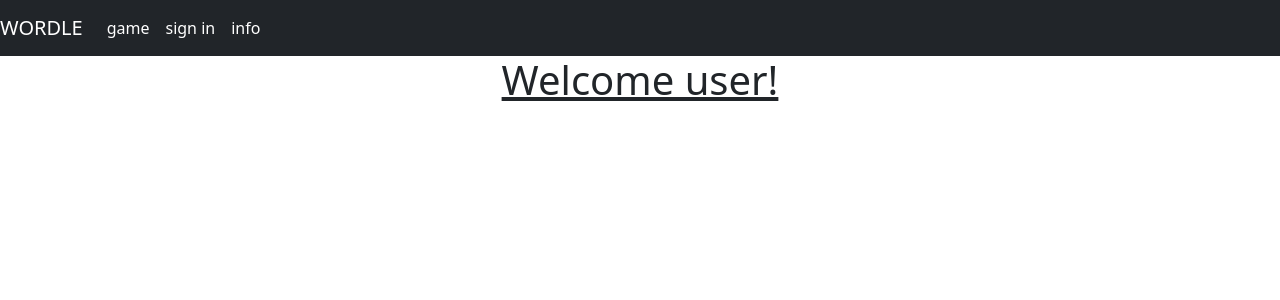
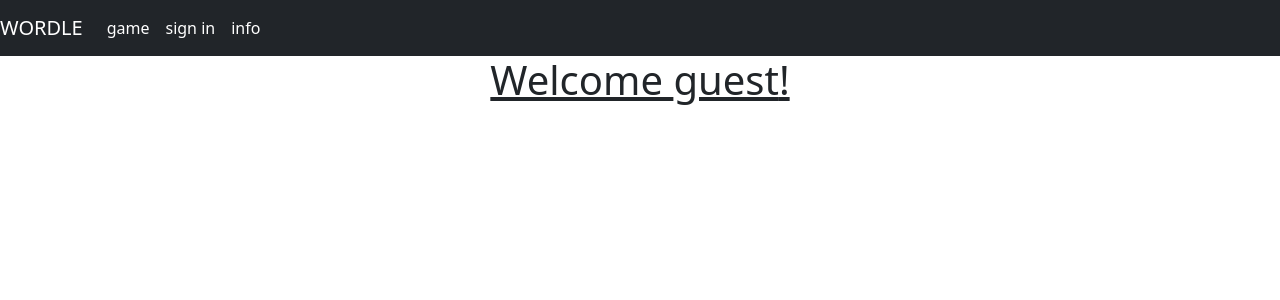
Before and after one commit to idan-tepe/wordle, a React (Create React App) app: page / in a window 1280 px wide. Shown: the top 300 px of the page. Built offline with nearby package versions, Linux system fonts and the light colour scheme.

Commit message:
with sign in

```diff
--- a/src/App.js
+++ b/src/App.js
@@ -7,16 +7,19 @@ import { useState } from "react";
 
 function App() {
   const [show, setShow] = useState(false);
+  const [user, setUser] = useState("guest");
   const handleShow = () => setShow(true);
 
   return (
     <>
-      <NavBarContext.Provider value={{ setShow, handleShow, show }}>
+      <NavBarContext.Provider
+        value={{ setShow, handleShow, show, user, setUser }}
+      >
         <NavBar />
+        <div className="container">
+          <Outlet />
+        </div>
       </NavBarContext.Provider>
-      <div className="container">
-        <Outlet />
-      </div>
     </>
   );
 }
--- a/src/App.scss
+++ b/src/App.scss
@@ -7,6 +7,9 @@ body {
     text-align: center;
     text-decoration: underline;
     margin: 0;
+  }
+  span {
+    color: white;
   }
   .container {
     margin: auto;
--- a/src/Comonents/navBar.js
+++ b/src/Comonents/navBar.js
@@ -4,7 +4,8 @@ import { NavBarContext } from "../contexts/navBarContext";
 import { InfoPopUp } from "./infoPage";
 
 export default function NavBar() {
-  const { handleShow } = useContext(NavBarContext);
+  const { handleShow, user, setUser } = useContext(NavBarContext);
+
   return (
     <>
       <nav className="navbar navbar-expand-lg navbar navbar-dark bg-dark">
@@ -17,9 +18,18 @@ export default function NavBar() {
             <Link className="nav-item nav-link active" to="/game">
               game
             </Link>
-            <Link className="nav-item nav-link active" to="/sign-in">
-              sign in
-            </Link>
+            {user === "guest" ? (
+              <Link className="nav-item nav-link active" to="/sign-in">
+                sign in
+              </Link>
+            ) : (
+              <span
+                className="nav-item nav-link active"
+                onClick={() => setUser("guest")}
+              >
+                {user} log out
+              </span>
+            )}
             <Link className="nav-item nav-link active" onClick={handleShow}>
               info
             </Link>
--- a/src/Comonents/signInPage.js
+++ b/src/Comonents/signInPage.js
@@ -1,3 +1,32 @@
+import { useContext } from "react";
+import { useForm } from "react-hook-form";
+import { NavBarContext } from "../contexts/navBarContext";
+import { useNavigate } from "react-router-dom";
+
 export function SignInPage() {
-  return <h1>This is the sign in page!!!</h1>;
+  const { register, handleSubmit } = useForm();
+  const { setUser } = useContext(NavBarContext);
+  const navigate = useNavigate();
+  return (
+    <div>
+      <h1> sign in </h1>
+      <form
+        onSubmit={handleSubmit((data) => {
+          navigate("/game");
+          setUser(data.userName);
+        })}
+      >
+        <input
+          {...register("userName", { required: true })}
+          placeholder="User Name"
+        />
+        <input
+          type="password"
+          {...register("password", { required: true })}
+          placeholder="password"
+        />
+        <input type="submit" />
+      </form>
+    </div>
+  );
 }
--- a/src/Comonents/welcome.js
+++ b/src/Comonents/welcome.js
@@ -1,3 +1,9 @@
+import { useContext } from "react";
+
+import { NavBarContext } from "../contexts/navBarContext";
+
 export function WelcomePage() {
-  return <h1>Welcome user!</h1>;
+  const { user } = useContext(NavBarContext);
+  console.log();
+  return <h1>Welcome {user}!</h1>;
 }
```
